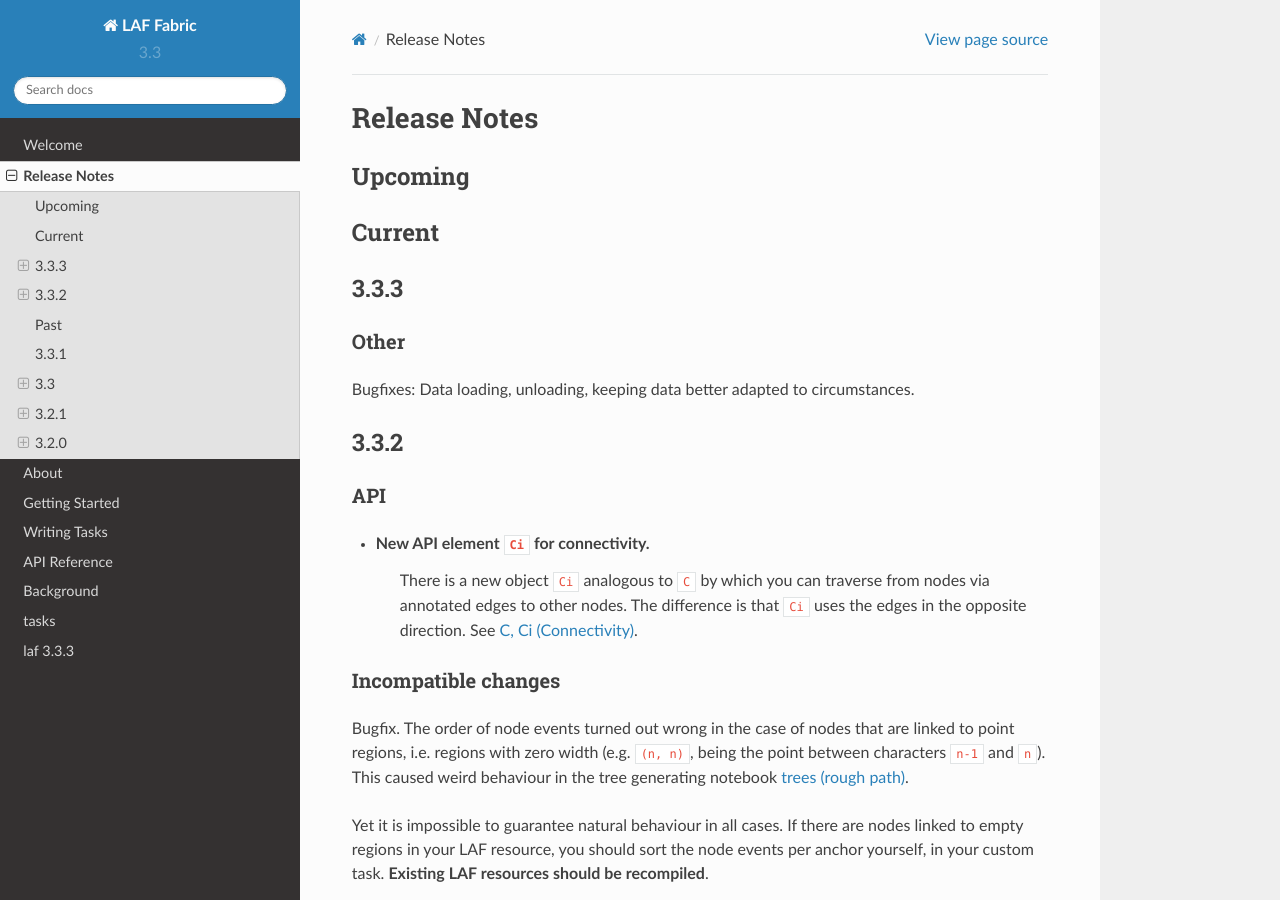
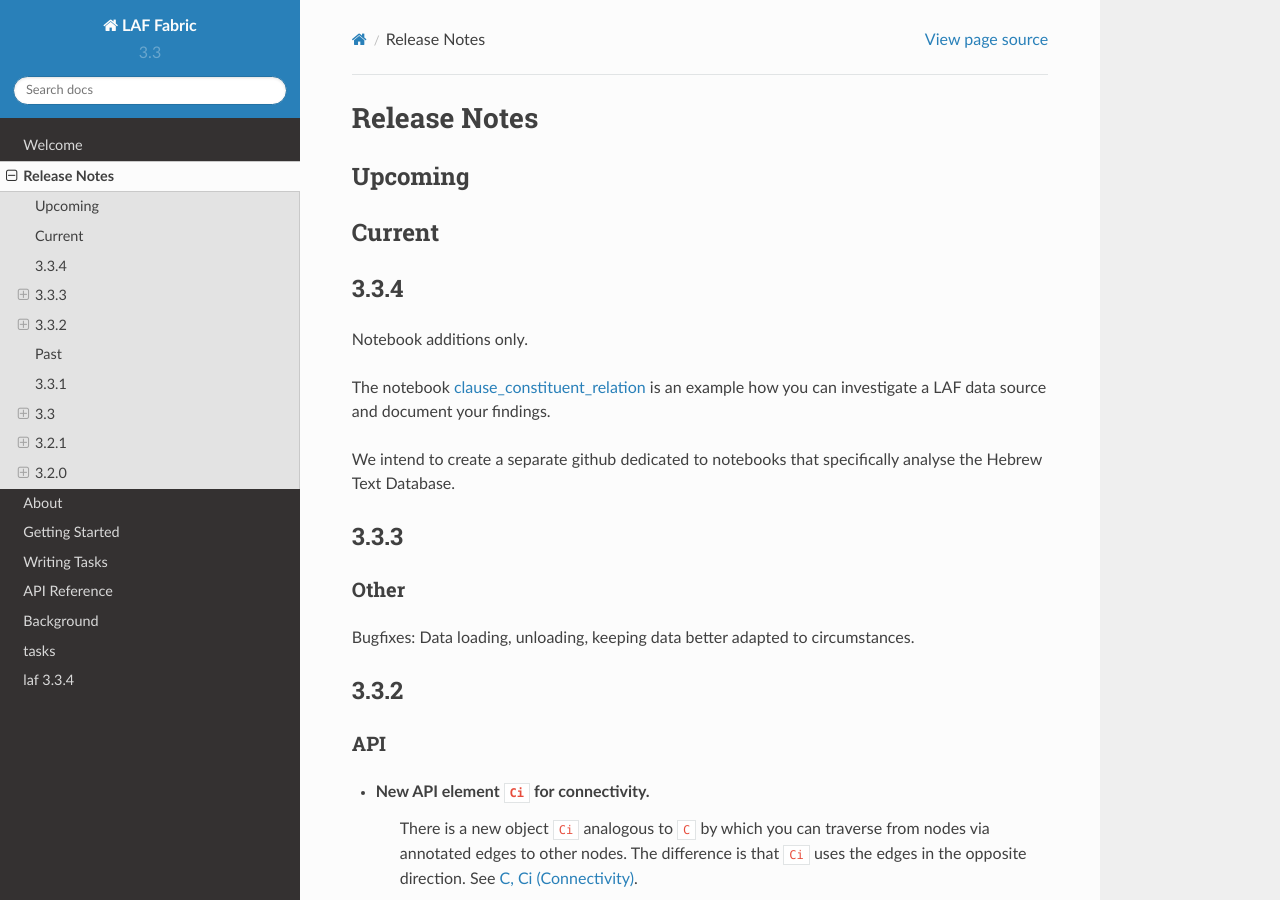
Before and after one commit to dirkroorda/laf-fabric, a Sphinx documentation site: the page built from docs/texts/release-notes.rst, in a window 1280 px wide and 900 px high. Built offline with Sphinx 7.4.7 and the Read the Docs theme 2.0.0, drawn with Linux system fonts in a browser that asks for light colours.

Commit message:
New minor release 3.3.4

```diff
--- a/docs/conf.py
+++ b/docs/conf.py
@@ -25,7 +25,7 @@ master_doc = 'index'
 project = u'LAF Fabric'
 copyright = u'2013, Dirk Roorda'
 version = '3.3'
-release = '3.3.3'
+release = '3.3.4'
 exclude_patterns = ['_build']
 add_function_parentheses = True
 add_module_names = False
--- a/docs/texts/release-notes.rst
+++ b/docs/texts/release-notes.rst
@@ -5,6 +5,14 @@ Upcoming
 
 Current
 =======
+3.3.4
+=====
+Notebook additions only.
+
+The notebook `clause_constituent_relation <http://nbviewer.ipython.org/github/dirkroorda/laf-fabric/blob/master/notebooks/clause_constituent_relation.ipynb>`_
+is an example how you can investigate a LAF data source and document your findings.
+
+We intend to create a separate github dedicated to notebooks that specifically analyse the Hebrew Text Database.
 
 3.3.3
 =====
--- a/setup.py
+++ b/setup.py
@@ -1,7 +1,7 @@
 # -*- coding: utf8 -*-
 from distutils.core import setup
 setup(name='laf',
-      version='3.3.3',
+      version='3.3.4',
       author='Dirk Roorda',
       author_email='dirk.roorda@dans.knaw.nl',
       description='Tool to read LAF resources (Linguistic Annotation Framework ISO 24612:2012) and analyse them efficiently',
```
Also changed, not shown: 5 other files.
